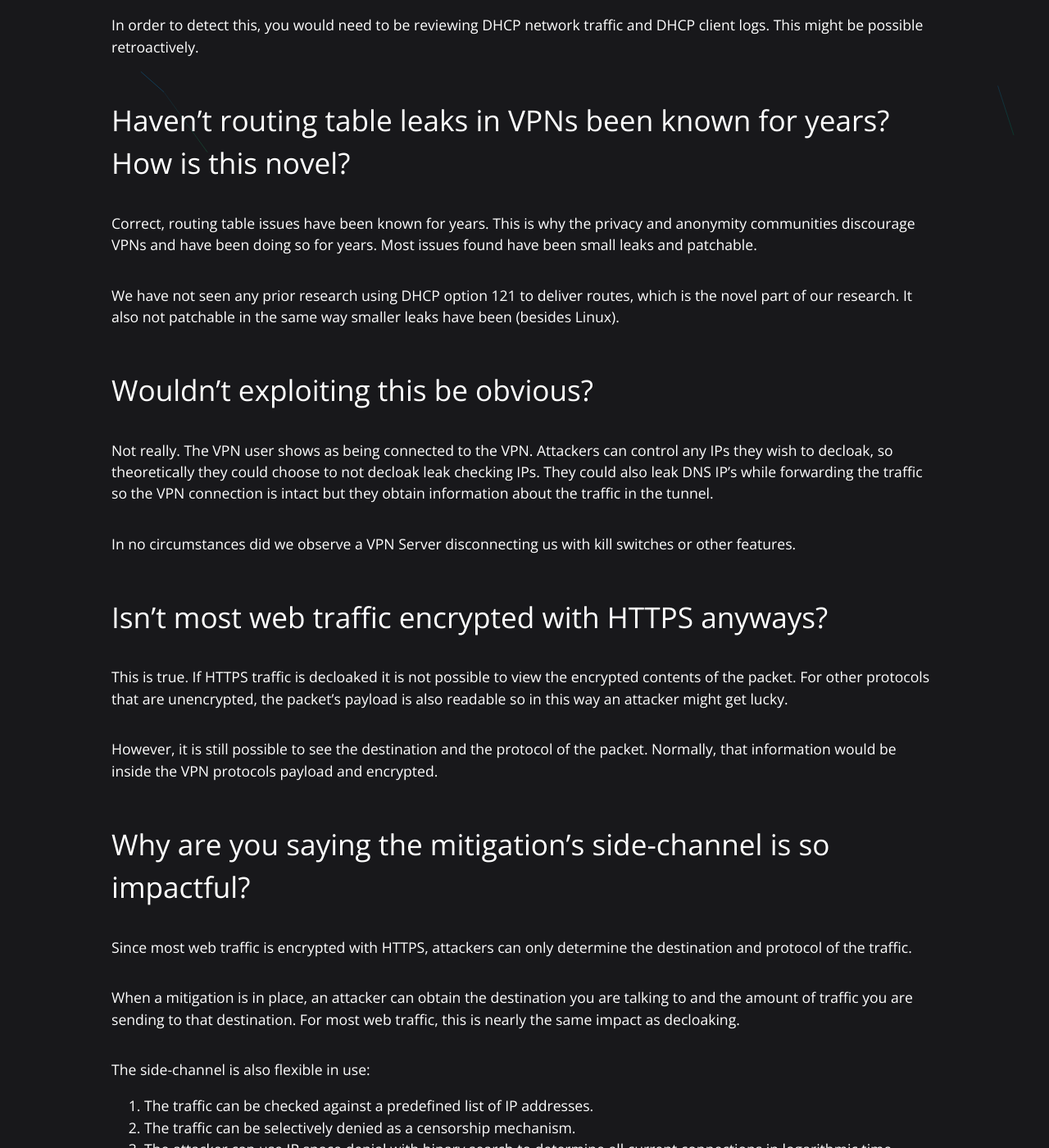
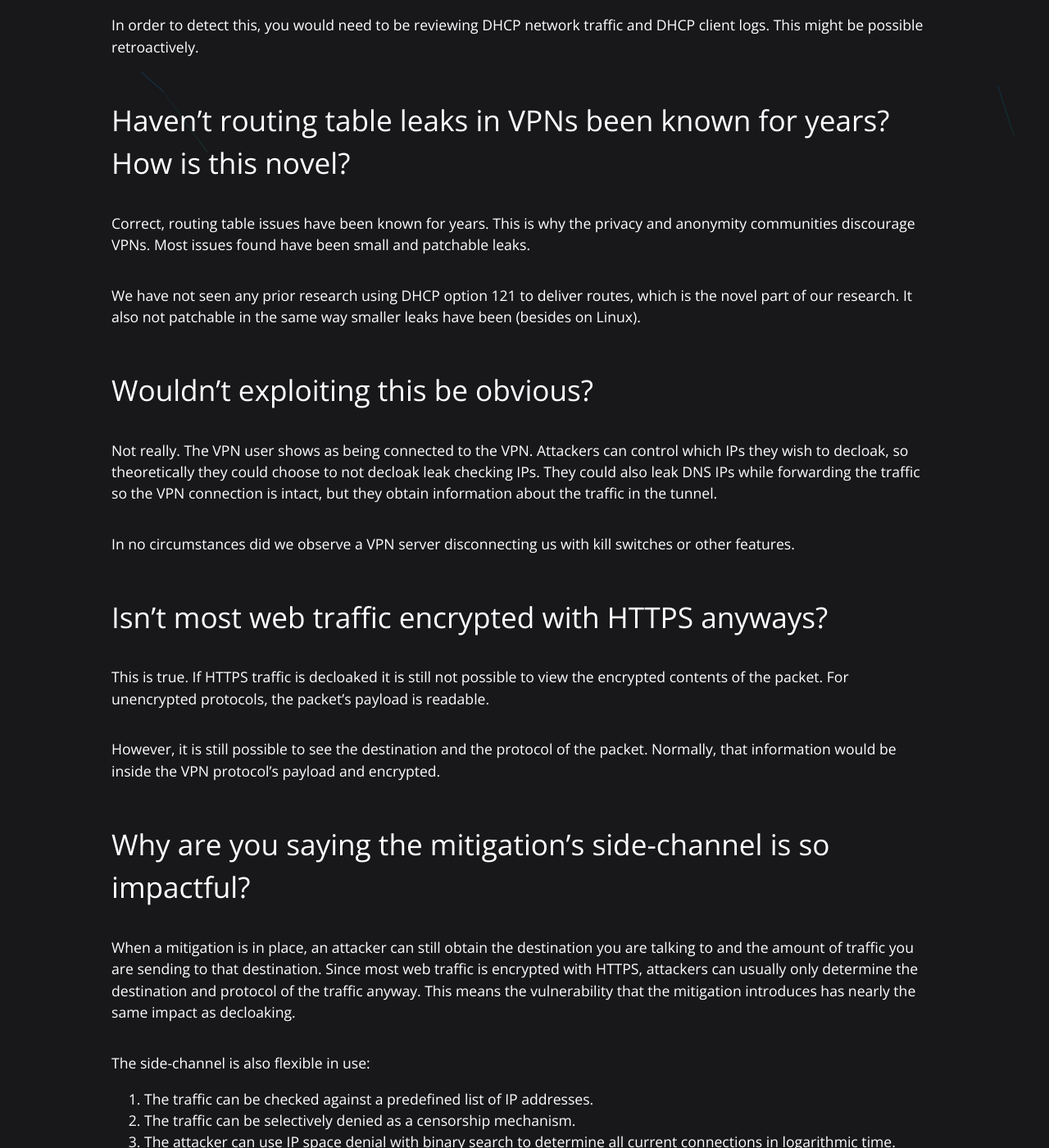
Before and after one commit to lmoratti/tunnelvisionbug, a Jekyll site: the page built from faq.md, in a window 1280 px wide and 1400 px high, scrolled down 1112 px. Shown: the whole window at 82% size. Built offline with Jekyll 4.4.1, drawn with Linux system fonts in a browser that asks for light colours; our own code applies the rules of GitHub Pages for plain Markdown files; some of the changed text lies outside the part shown.

Commit message:
Update faq.md
Changed some wording and grammar.

```diff
--- a/faq.md
+++ b/faq.md
@@ -3,32 +3,30 @@ layout: default
 ---
 
 # How was this found?
-We researched VPN threat models for a project and produced methods to attack VPNs. The team's idea proved to be a severe issue and we suspected it affected it affected the entirety of the VPN industry. That's when we began research in earnest.
+We researched VPN threat models for a project and produced methods to attack VPNs. The team's idea proved to be a severe issue, and we suspected it affected it affected the entirety of the VPN industry. That's when we began research in earnest.
 
 # Has this been exploited in the wild?
-We have not seen evidence as of 5/6/2024 of exploitation in the wild. However, we believe this was possible as far back as 2002 so it's possible someone besides us found TunnelVision but didn't widely disclose or realize the severity.
+We have not seen evidence as of 5/6/2024 of exploitation in the wild. However, we believe this was possible as far back as 2002, so it's possible someone besides us found TunnelVision but didn't widely disclose or realize the severity.
 
 In order to detect this, you would need to be reviewing DHCP network traffic and DHCP client logs. This might be possible retroactively.
 
 # Haven't routing table leaks in VPNs been known for years? How is this novel?
-Correct, routing table issues have been known for years. This is why the privacy and anonymity communities discourage VPNs and have been doing so for years. Most issues found have been small leaks and patchable.
+Correct, routing table issues have been known for years. This is why the privacy and anonymity communities discourage VPNs. Most issues found have been small and patchable leaks.
 
-We have not seen any prior research using DHCP option 121 to deliver routes, which is the novel part of our research. It also not patchable in the same way smaller leaks have been (besides Linux).
+We have not seen any prior research using DHCP option 121 to deliver routes, which is the novel part of our research. It also not patchable in the same way smaller leaks have been (besides on Linux).
 
 # Wouldn't exploiting this be obvious?
-Not really. The VPN user shows as being connected to the VPN. Attackers can control any IPs they wish to decloak, so theoretically they could choose to not decloak leak checking IPs. They could also leak DNS IP's while forwarding the traffic so the VPN connection is intact but they obtain information about the traffic in the tunnel.
+Not really. The VPN user shows as being connected to the VPN. Attackers can control which IPs they wish to decloak, so theoretically they could choose to not decloak leak checking IPs. They could also leak DNS IPs while forwarding the traffic so the VPN connection is intact, but they obtain information about the traffic in the tunnel.
 
-In no circumstances did we observe a VPN Server disconnecting us with kill switches or other features.
+In no circumstances did we observe a VPN server disconnecting us with kill switches or other features.
 
 # Isn't most web traffic encrypted with HTTPS anyways?
-This is true. If HTTPS traffic is decloaked it is not possible to view the encrypted contents of the packet. For other protocols that are unencrypted, the packet's payload is also readable so in this way an attacker might get lucky.
+This is true. If HTTPS traffic is decloaked it is still not possible to view the encrypted contents of the packet. For unencrypted protocols, the packet's payload is readable.
 
-However, it is still possible to see the destination and the protocol of the packet. Normally, that information would be inside the VPN protocols payload and encrypted.
+However, it is still possible to see the destination and the protocol of the packet. Normally, that information would be inside the VPN protocol's payload and encrypted.
 
 # Why are you saying the mitigation's side-channel is so impactful?
-Since most web traffic is encrypted with HTTPS, attackers can only determine the destination and protocol of the traffic.
-
-When a mitigation is in place, an attacker can obtain the destination you are talking to and the amount of traffic you are sending to that destination. For most web traffic, this is nearly the same impact as decloaking.
+When a mitigation is in place, an attacker can still obtain the destination you are talking to and the amount of traffic you are sending to that destination. Since most web traffic is encrypted with HTTPS, attackers can usually only determine the destination and protocol of the traffic anyway. This means the vulnerability that the mitigation introduces has nearly the same impact as decloaking.
 
 The side-channel is also flexible in use:
 1. The traffic can be checked against a predefined list of IP addresses.
@@ -36,9 +34,9 @@ The side-channel is also flexible in use:
 1. The attacker can use IP space denial with binary search to determine all current connections in logarithmic time.
 
 # Why is this so bad compared to other leaks?
-In a threat model from a VPN providers, there is often a claim that no one, not even a network administrator, is able to remove your VPN protections. This is why VPN providers have been claiming they can "secure untrusted networks".
+VPN providers often claim that no one, not even a network administrator, is able to remove your VPN protections. They may state it as "securing you on a untrusted network."
 
-TunnelVision shows that a network administrator can completely remove VPN protections. To make matters worse, we've demonstrated that an attacker who is on the same network has ways become a DHCP administrator, this is demonstrated in our POC video.
+TunnelVision shows that a network administrator can completely remove VPN protections. To make matters worse, we've demonstrated that an attacker who is on the same network has ways to control DHCP. This is demonstrated in our [POC video](https://www.youtube.com/watch?v=ajsLmZia6UU)
 
 # Don't most networks have widespread adoption of DHCP snooping or other protections?
 Most enterprise networks do. However, most people using VPNs are not connecting from an enterprise network. They are connecting from public networks or their home networks.
```
